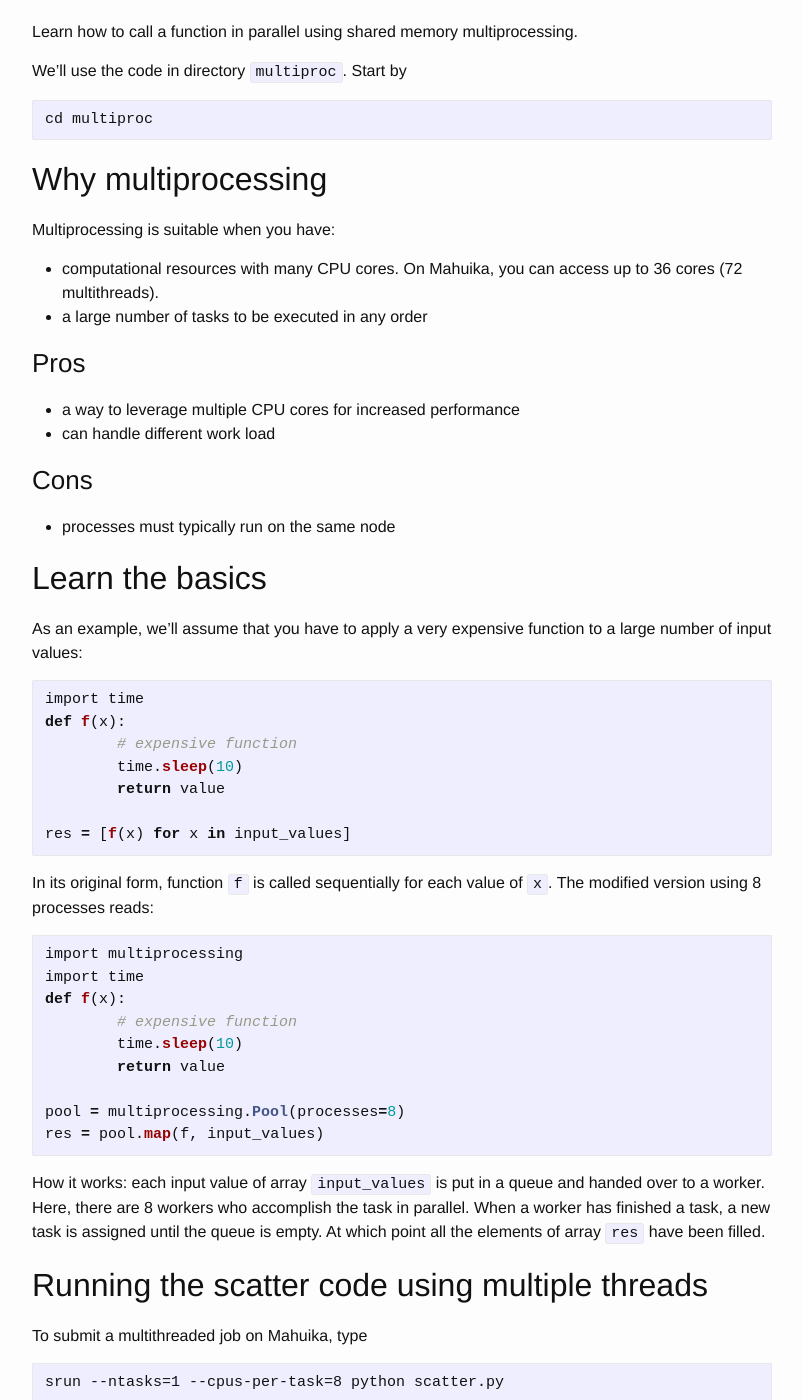
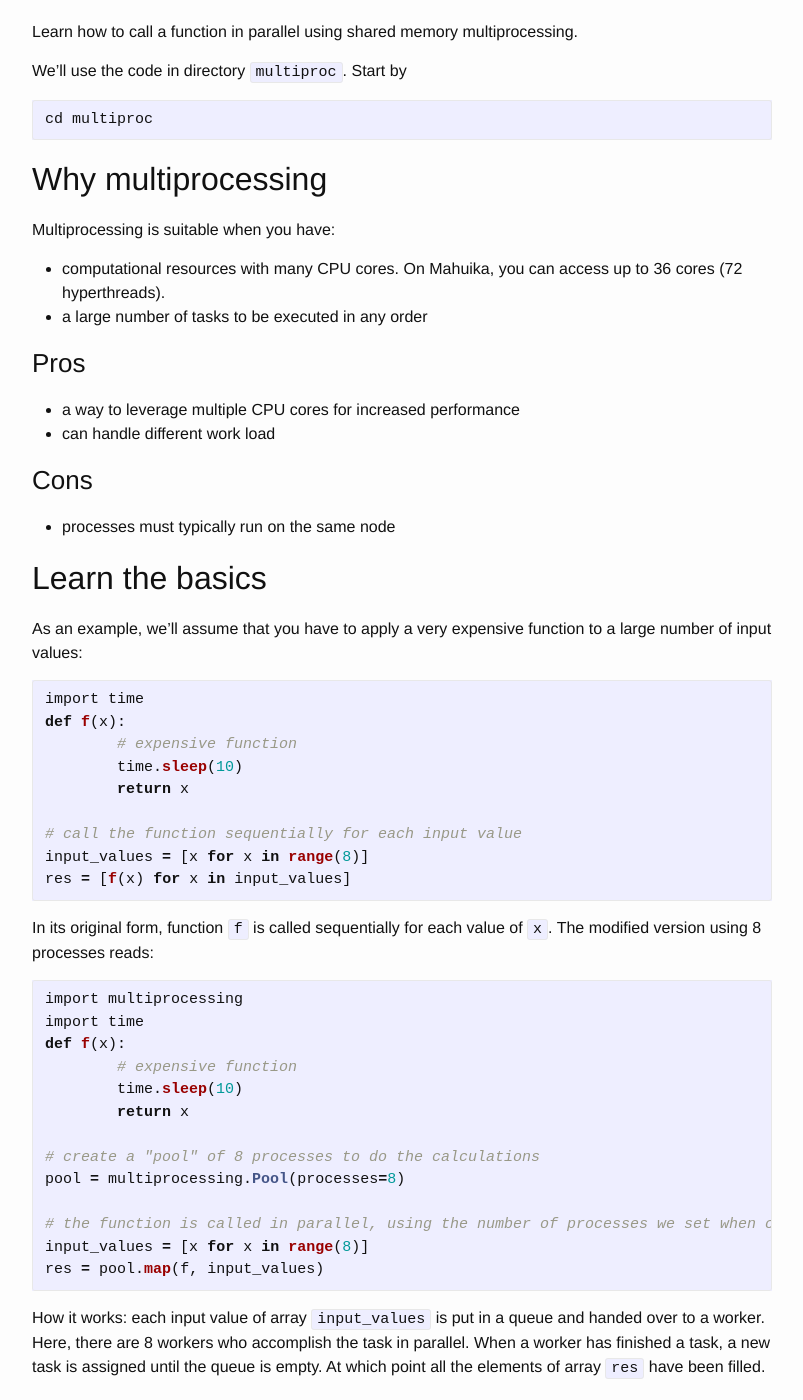
Before and after one commit to nesi/perf-training, a Jekyll site: the page built from _lessons/python-scatter/04a-multiprocessing.md, in a window 1280 px wide and 1400 px high, scrolled down 637 px. Shown: the whole window, without its empty margins (238-1041 px from the left). Built offline with Jekyll 4.4.1, drawn with Linux system fonts in a browser that asks for light colours.

Commit message:
Modify mp example so it can be copied and run

````diff
--- a/_lessons/python-scatter/04a-multiprocessing.md
+++ b/_lessons/python-scatter/04a-multiprocessing.md
@@ -18,7 +18,7 @@ cd multiproc
 
 Multiprocessing is suitable when you have:
 
- * computational resources with many CPU cores. On Mahuika, you can access up to 36 cores (72 multithreads).
+ * computational resources with many CPU cores. On Mahuika, you can access up to 36 cores (72 hyperthreads).
  * a large number of tasks to be executed in any order
 
 ### Pros
@@ -33,27 +33,37 @@ Multiprocessing is suitable when you have:
 ## Learn the basics
 
 As an example, we'll assume that you have to apply a very expensive function to a large number of input values:
+
 ```python
 import time
 def f(x):
 	# expensive function
 	time.sleep(10)
-	return value
+	return x
 
+# call the function sequentially for each input value
+input_values = [x for x in range(8)]
 res = [f(x) for x in input_values]
 ```
+
 In its original form, function `f` is called sequentially for each value of `x`. The modified version using 8 processes reads:
+
 ```python
 import multiprocessing
 import time
 def f(x):
 	# expensive function
 	time.sleep(10)
-	return value
+	return x
 
+# create a "pool" of 8 processes to do the calculations
 pool = multiprocessing.Pool(processes=8)
+
+# the function is called in parallel, using the number of processes we set when creating the Pool
+input_values = [x for x in range(8)]
 res = pool.map(f, input_values)
 ```
+
 How it works: each input value of array `input_values` is put in a queue and handed over to a worker. Here, there are 8 workers who accomplish the task in parallel. When a worker has finished a task, a new task is assigned until the queue is empty. At which point all the elements of array `res` have been filled.
 
 ## Running the scatter code using multiple threads
````
